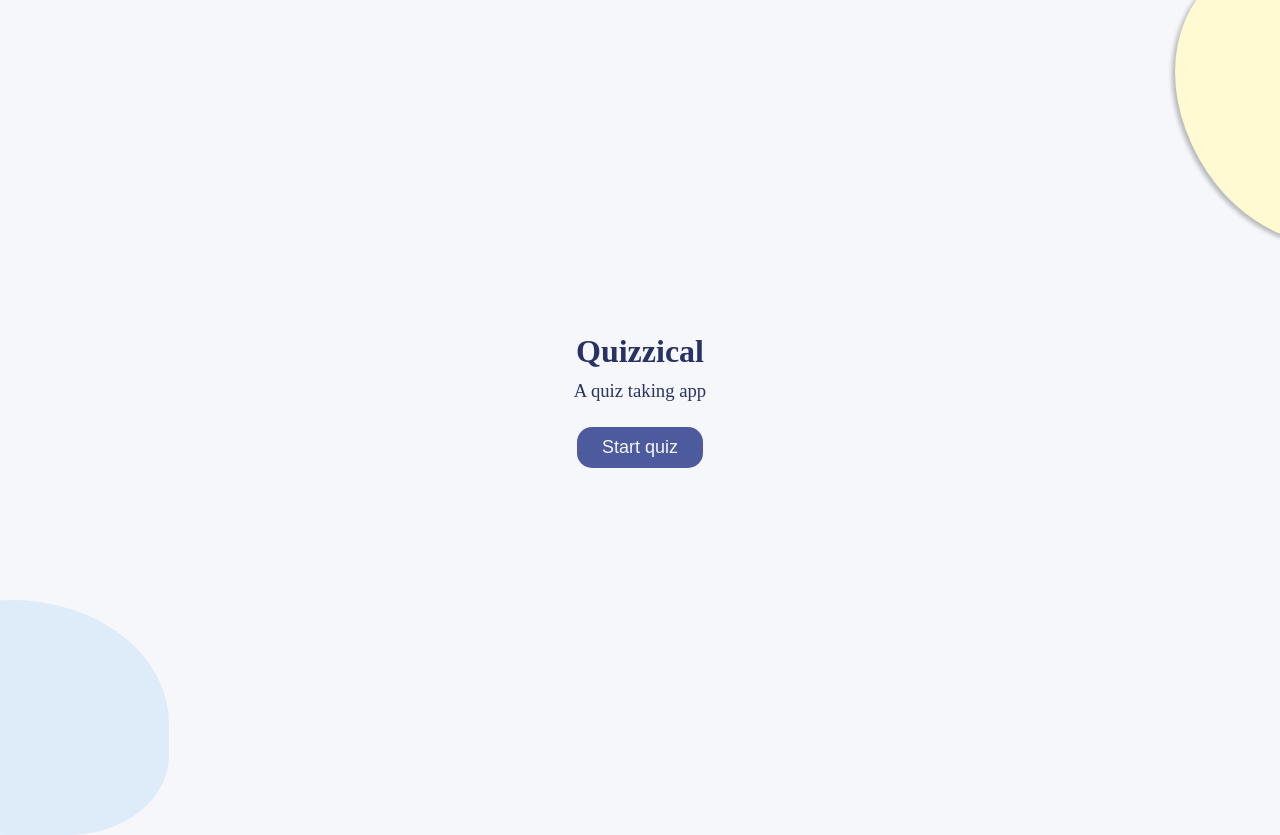
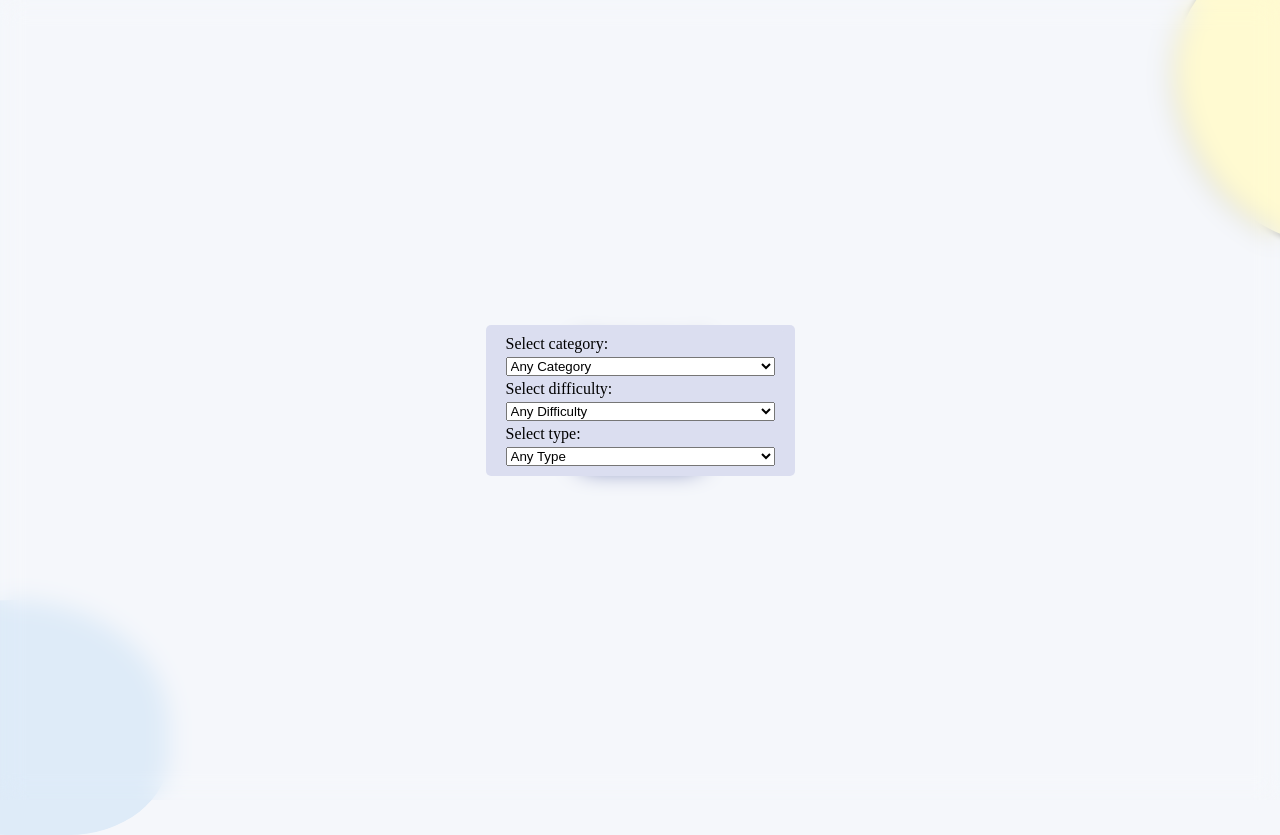
Before and after one commit to ali-a-ahmed1097/quizzical-app, a React (Vite) app: page / in a window 1280 px wide. Shown: the top 835 px of the page. Built offline with nearby package versions, Linux system fonts and the light colour scheme.

Commit message:
Added an overlay to select for multiple categories. Selection works, but is not functional right now.

```diff
--- a/src/App.jsx
+++ b/src/App.jsx
@@ -5,6 +5,7 @@ import shuffle from './knuth-fisher-yates-shuffle';
 import Home from './components/Home';
 import Blob from './components/Blob';
 import Question from './components/Question';
+import Overlay from './components/Overlay';
 
 export default function App() {
   const [quiz, setQuiz] = React.useState([]);
@@ -66,6 +67,7 @@ export default function App() {
             <button onClick={submitQuiz}>{complete ? 'Play again' : 'Check answers'}</button>
           </div>
       }
+      <Overlay />
     </div>
   );
 }
--- /dev/null
+++ b/src/assets/categories.js
@@ -0,0 +1,8 @@
+export const category = {
+    trivia: ['Any Category', 'General Knowledge', 'Entertainment: Books', 'Entertainment: Film', 'Entertainment: Music', 'Entertainment: Musicals & Theatres',
+        'Entertainment: Television', 'Entertainment: Video Games', 'Entertainment: Board Games', 'Science & Nature', 'Science: Computers', 'Science: Mathematics', 'Mythology',
+        'Sports', 'Geography', 'History', 'Politics', 'Art', 'Celebrities', 'Animals', 'Vehicles', 'Entertainment: Comics', 'Science: Gadgets', 'Entertainment: Japanese Anime & Manga',
+        'Entertainment: Cartoon & Animations'],
+    difficulty: ['Any Difficulty', 'Easy', 'Medium', 'Hard'],
+    type: ['Any Type', 'Multiple Choice', 'True / False']
+}
--- /dev/null
+++ b/src/components/Overlay.jsx
@@ -0,0 +1,24 @@
+import React from "react";
+import { category } from '../assets/categories';
+
+export default function Overlay() {
+
+    const trivia = category.trivia.map((t, i) => <option key={i} value={i+8} >{t}</option>);
+    const difficulty = category.difficulty.map((d, i) => <option key={i} value={i} >{d}</option>);
+    const type = category.type.map((t, i) => <option key={i} value={i} >{t}</option>);
+
+    return (
+        <div className="full-overlay">
+            <div className="input-overlay">
+                <form className="input-overlay">
+                    <label htmlFor="category">Select category:</label>
+                    <select name="category"> {trivia} </select>
+                    <label htmlFor="difficulty">Select difficulty:</label>
+                    <select name="difficulty">{difficulty}</select>
+                    <label htmlFor="type">Select type:</label>
+                    <select name="type">{type}</select>
+                </form>
+            </div>
+        </div>
+    );
+}
--- a/src/index.css
+++ b/src/index.css
@@ -16,7 +16,8 @@ h3 {
   font-weight: 400;
 }
 
-h1, h3 {
+h1,
+h3 {
   color: #293264
 }
 
@@ -111,3 +112,25 @@ button {
   font-weight: 700;
   color: #293264;
 }
+
+.full-overlay {
+  position: fixed;
+  top: 0px;
+  width: 100vw;
+  height: 100vh;
+  backdrop-filter: blur(12px);
+
+  display: grid;
+  justify-content: center;
+  align-items: center;
+}
+
+.input-overlay {
+  background-color: #DBDEF0;
+  display: flex;
+  flex-direction: column;
+  width: fit-content;
+  padding: 5px 10px;
+  gap: 4px;
+  border-radius: 5px;
+}
```
